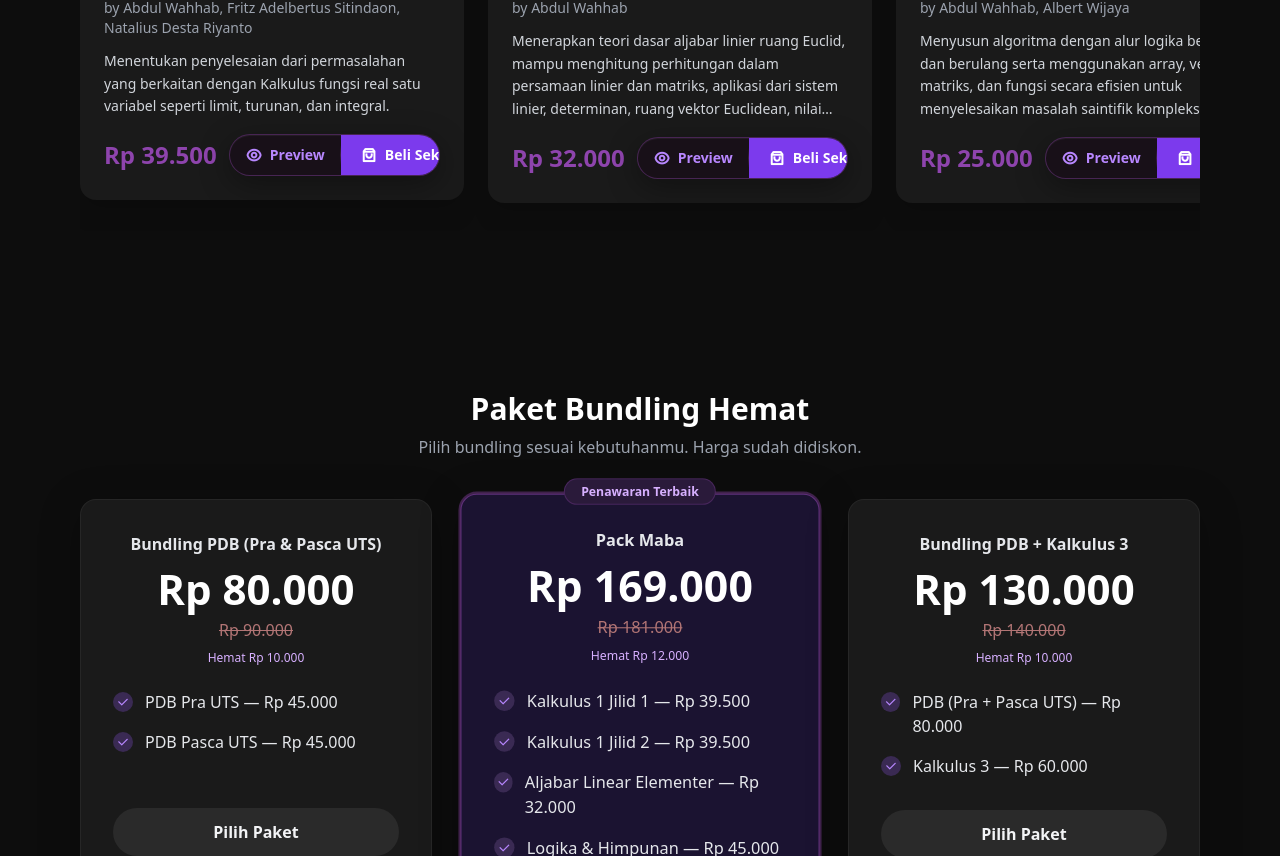
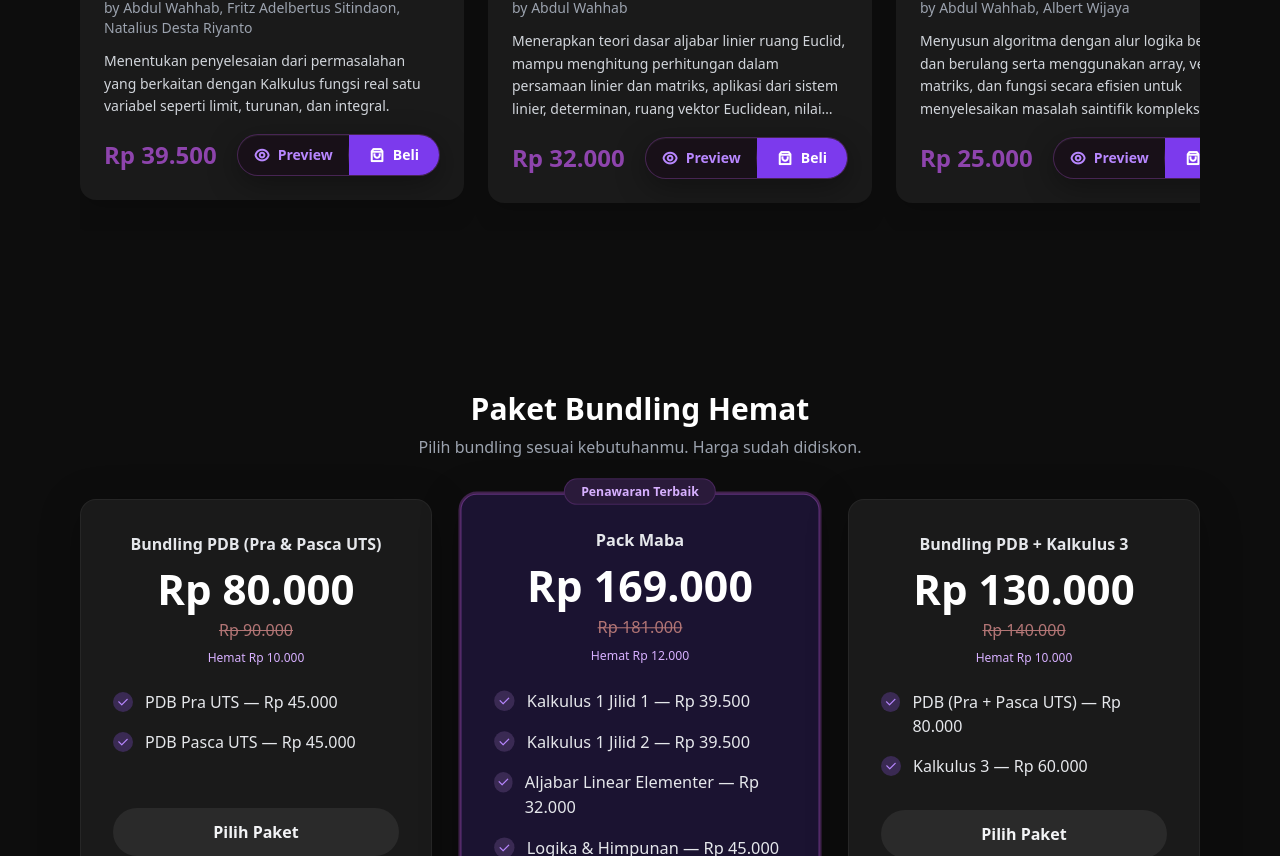
Before and after one commit to FeynmanProject/feynmanproject.github.io, a Next.js app: page /books in a window 1280 px wide. Shown: the part 1492-2348 px from the top of the page. Built offline with nearby package versions, Linux system fonts and the light colour scheme.

Commit message:
Update page.tsx

```diff
--- a/app/books/page.tsx
+++ b/app/books/page.tsx
@@ -52,7 +52,7 @@ function SplitBuyPreviewButton({ buyLink, previewLink }: { buyLink?: string; pre
         <i className="ri-shopping-bag-3-line text-xs sm:text-base" />
         {/* pendek di mobile, penuh di ≥sm */}
         <span className="sm:hidden truncate">Beli</span>
-        <span className="hidden sm:inline truncate">Beli Sekarang</span>
+        <span className="hidden sm:inline truncate">Beli</span>
       </a>
     </div>
   );
```
